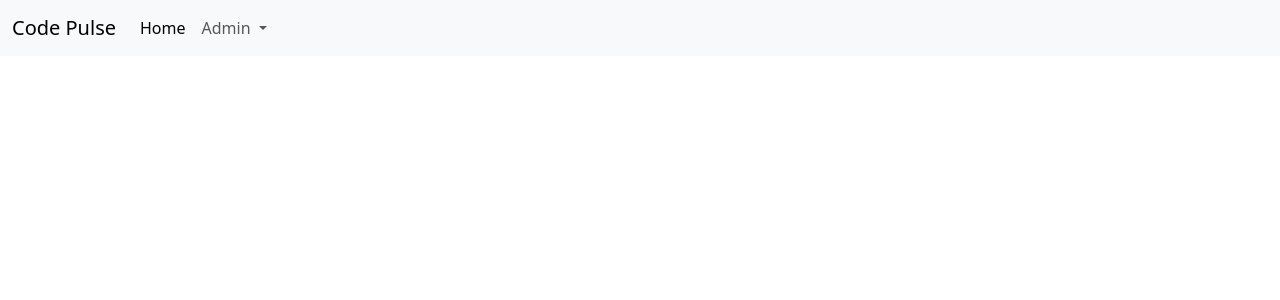
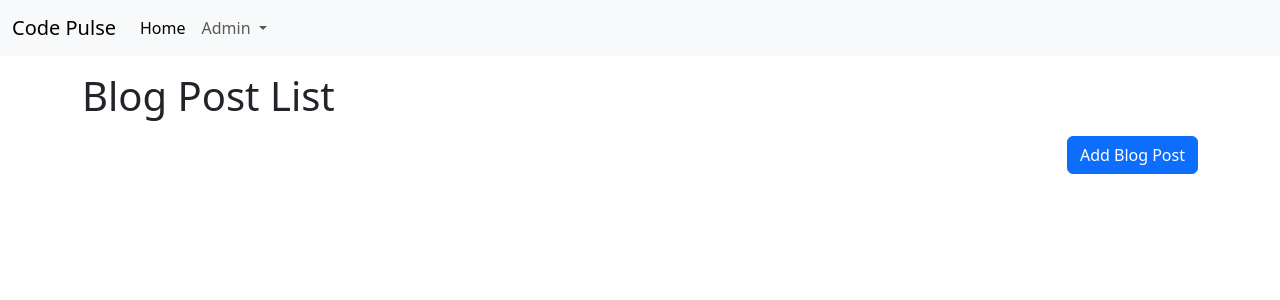
Before and after one commit to Vaibhav2596/Blog-Project-Dot-Net-and-Angular, an Angular app in the folder UI/CodePulse/: page /admin/blogposts in a window 1280 px wide. Before the commit this address led to /. Shown: the top 300 px of the page. Built offline with nearby package versions, Linux system fonts and the light colour scheme.

Commit message:
Create BlogPost List component and Routing

```diff
--- a/UI/CodePulse/src/app/app.routes.ts
+++ b/UI/CodePulse/src/app/app.routes.ts
@@ -2,6 +2,7 @@ import { Routes } from '@angular/router';
 import { CategoryList } from './features/category/category-list/category-list';
 import { AddCategory } from './features/category/add-category/add-category';
 import { EditCategory } from './features/category/edit-category/edit-category';
+import { BlogpostList } from './features/blogpost/blogpost-list/blogpost-list';
 
 export const routes: Routes = [
   {
@@ -15,5 +16,9 @@ export const routes: Routes = [
   {
     path: 'admin/categories/edit/:id',
     component: EditCategory
+  },
+  {
+    path:'admin/blogposts',
+    component:BlogpostList
   }
 ];
--- a/UI/CodePulse/src/app/core/components/navbar/navbar.html
+++ b/UI/CodePulse/src/app/core/components/navbar/navbar.html
@@ -15,6 +15,7 @@
           </a>
           <ul class="dropdown-menu">
             <li><a class="dropdown-item" [routerLink]="['admin','categories']">Categories</a></li>
+            <li><a class="dropdown-item" [routerLink]="['admin','blogposts']">Blog Posts</a></li>
           </ul>
         </li>
       </ul>
--- /dev/null
+++ b/UI/CodePulse/src/app/features/blogpost/blogpost-list/blogpost-list.html
@@ -0,0 +1,8 @@
+<div class="container">
+    <h1 class="mt-3">Blog Post List</h1>
+    <div class="d-flex justify-content-end mt-3">
+        <a class="btn btn-primary" [routerLink]="['/admin/blogposts/add']">
+            Add Blog Post
+        </a>
+    </div>
+</div>
```
Also changed, not shown: UI/CodePulse/src/app/features/blogpost/blogpost-list/blogpost-list.ts (added, +12 -0 lines), UI/CodePulse/src/app/features/blogpost/blogpost-list/blogpost-list.css (added), 1 other file (tests, documents, lock files or other folders).
